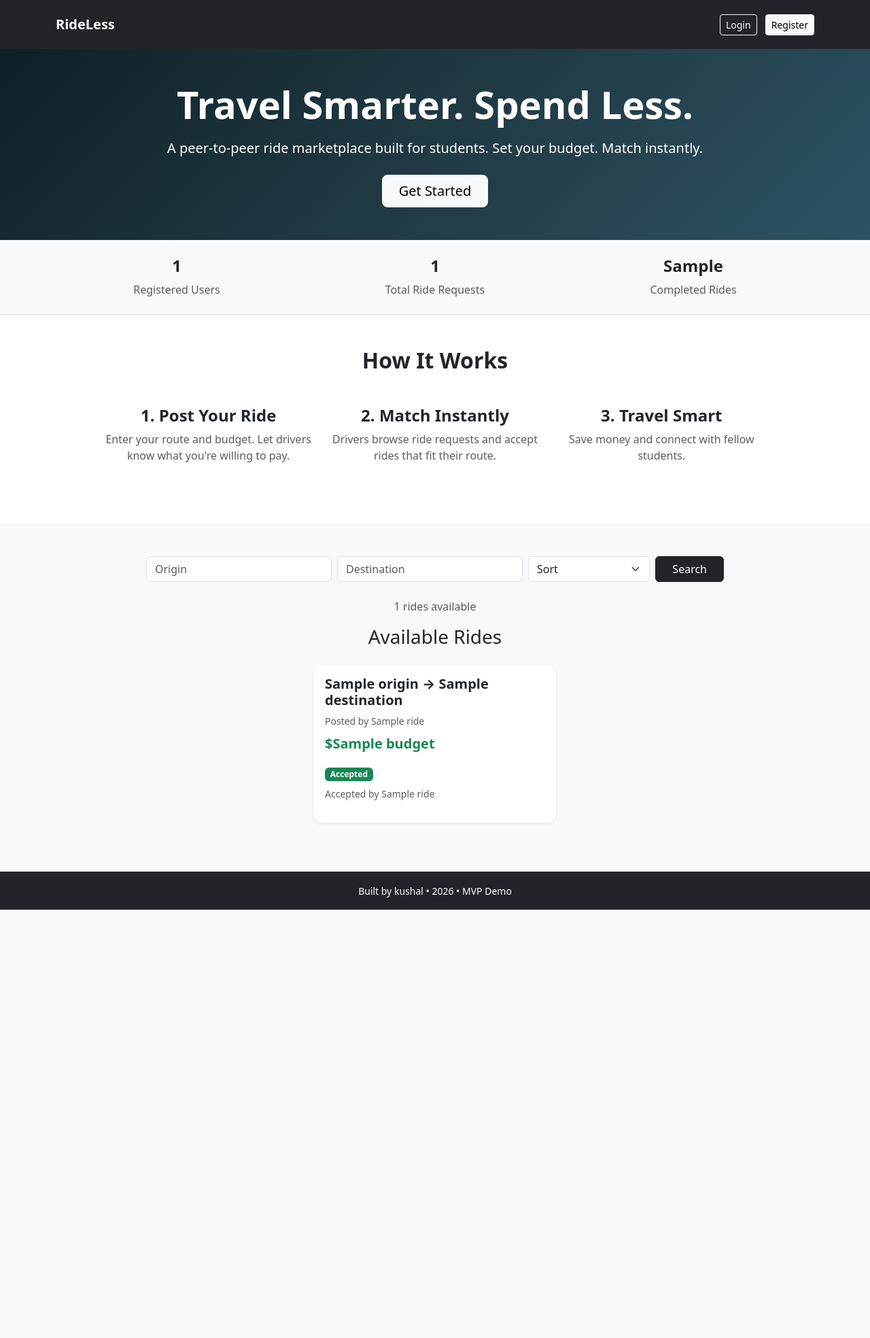
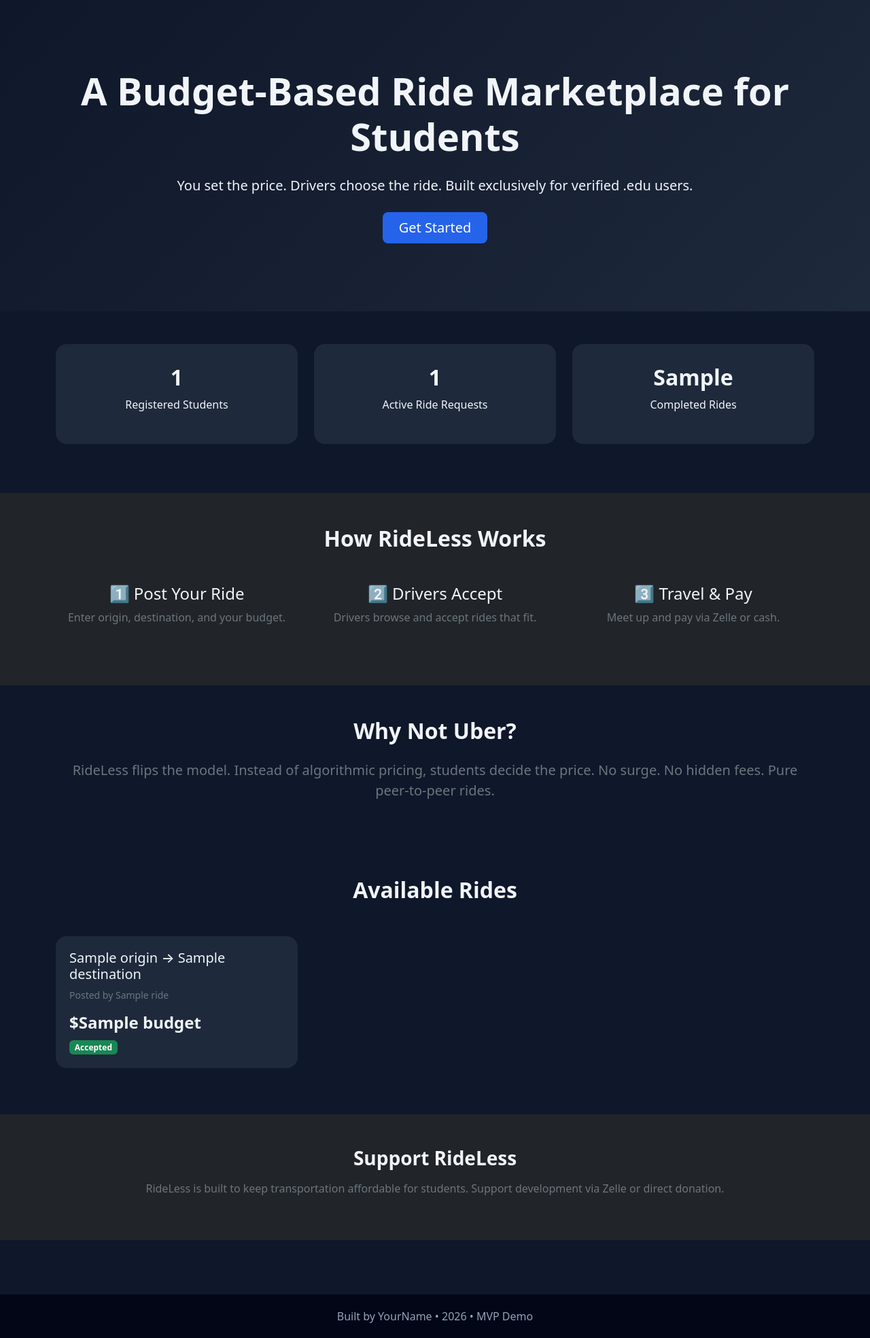
Before and after one commit to KushalKUMAR-P/student-ride-demo, a Flask app: template templates/index.html in a window 1280 px wide. Shown: the whole page at 68% size. Before the commit the page ends 1338 px from the top, so only its background shows below. Run offline with Flask 3, Linux system fonts and the light colour scheme; the template is opened without the code that fills it: most values are stand-ins (such as "Sample title", 1, 10 or a date in 2020); some libraries are stand-ins or nearby versions.

Commit message:
Upgrade homepage to startup-style dark theme

```diff
--- a/templates/index.html
+++ b/templates/index.html
@@ -2,88 +2,113 @@
 <html>
 
 <head>
-  <title>RideLess - Student Ride Sharing</title>
+  <title>RideLess - Student Ride Marketplace</title>
+  <meta name="viewport" content="width=device-width, initial-scale=1">
+
   <link href="https://cdn.jsdelivr.net/npm/bootstrap@5.3.2/dist/css/bootstrap.min.css" rel="stylesheet">
+
   <style>
-    .card {
-      border-radius: 12px;
-      transition: transform 0.2s ease, box-shadow 0.2s ease;
+    body {
+      background-color: #0f172a;
+      color: #f1f5f9;
     }
 
-    .card:hover {
+    .hero {
+      padding: 100px 0;
+      text-align: center;
+      background: linear-gradient(135deg, #0f172a, #1e293b);
+    }
+
+    .btn-primary {
+      background-color: #2563eb;
+      border: none;
+    }
+
+    .stats-box {
+      background-color: #1e293b;
+      border-radius: 16px;
+      padding: 30px;
+      text-align: center;
+      transition: 0.3s;
+    }
+
+    .stats-box:hover {
       transform: translateY(-5px);
-      box-shadow: 0 8px 20px rgba(0, 0, 0, 0.1);
+      background-color: #334155;
+    }
+
+    .ride-card {
+      background-color: #1e293b;
+      border-radius: 16px;
+      padding: 20px;
+      margin-bottom: 20px;
+      transition: 0.3s;
+    }
+
+    .ride-card:hover {
+      background-color: #334155;
+    }
+
+    footer {
+      background-color: #020617;
+      padding: 20px;
+      text-align: center;
+      margin-top: 80px;
+      color: #94a3b8;
     }
   </style>
 </head>
 
-<body class="bg-light">
+<body>
 
-  <!-- NAVBAR -->
-  <nav class="navbar navbar-expand-lg navbar-dark bg-dark py-3">
+  <!-- HERO -->
+  <section class="hero">
     <div class="container">
-      <a class="navbar-brand fw-bold" href="/">RideLess</a>
-
-      <div>
-        {% if session.username %}
-        <a href="/dashboard" class="btn btn-outline-light btn-sm me-2">
-          Dashboard
-        </a>
-        <span class="text-white me-3">
-          {{ session.username }}
-        </span>
-        <a href="/logout" class="btn btn-light btn-sm">
-          Logout
-        </a>
-        {% else %}
-        <a href="/login" class="btn btn-outline-light btn-sm me-2">Login</a>
-        <a href="/register" class="btn btn-light btn-sm">Register</a>
-        {% endif %}
-      </div>
-    </div>
-  </nav>
-
-  <!-- HERO SECTION -->
-  <section style="background: linear-gradient(135deg, #0f2027, #203a43, #2c5364);" class="text-white text-center py-5">
-    <div class="container">
-      <h1 class="display-4 fw-bold mb-3">
-        Travel Smarter. Spend Less.
+      <h1 class="display-4 fw-bold mb-4">
+        A Budget-Based Ride Marketplace for Students
       </h1>
       <p class="lead mb-4">
-        A peer-to-peer ride marketplace built for students.
-        Set your budget. Match instantly.
+        You set the price. Drivers choose the ride.
+        Built exclusively for verified .edu users.
       </p>
 
       {% if session.user_id %}
-      <a href="/create" class="btn btn-light btn-lg px-4">
+      <a href="/create" class="btn btn-primary btn-lg px-4">
         Post a Ride
       </a>
       {% else %}
-      <a href="/register" class="btn btn-light btn-lg px-4">
+      <a href="/register" class="btn btn-primary btn-lg px-4">
         Get Started
       </a>
       {% endif %}
     </div>
   </section>
 
-  <!-- ANALYTICS STRIP -->
-  <section class="bg-light py-4 border-bottom">
+
+  <!-- STATS -->
+  <section class="py-5">
     <div class="container">
       <div class="row text-center">
 
-        <div class="col-md-4">
-          <h4 class="fw-bold">{{ total_users }}</h4>
-          <p class="text-muted mb-0">Registered Users</p>
+        <div class="col-md-4 mb-4">
+          <div class="stats-box">
+            <h2 class="fw-bold">{{ total_users }}</h2>
+            <p>Registered Students</p>
+          </div>
         </div>
 
-        <div class="col-md-4">
-          <h4 class="fw-bold">{{ total_rides }}</h4>
-          <p class="text-muted mb-0">Total Ride Requests</p>
+        <div class="col-md-4 mb-4">
+          <div class="stats-box">
+            <h2 class="fw-bold">{{ total_rides }}</h2>
+            <p>Active Ride Requests</p>
+          </div>
         </div>
 
-        <div class="col-md-4">
-          <h4 class="fw-bold">{{ completed_rides }}</h4>
-          <p class="text-muted mb-0">Completed Rides</p>
+        <div class="col-md-4 mb-4">
+          <div class="stats-box">
+            <h2 class="fw-bold">{{ completed_rides }}</h2>
+            <p>Completed Rides</p>
+          </div>
         </div>
 
       </div>
@@ -92,177 +117,99 @@
 
 
   <!-- HOW IT WORKS -->
-  <section class="py-5 bg-white">
-    <div class="container text-center" style="max-width: 1000px;">
-      <h2 class="fw-bold mb-5">How It Works</h2>
+  <section class="py-5 bg-dark">
+    <div class="container text-center">
+      <h2 class="mb-5 fw-bold">How RideLess Works</h2>
 
       <div class="row">
         <div class="col-md-4 mb-4">
-          <h4 class="fw-bold">1. Post Your Ride</h4>
-          <p class="text-muted">
-            Enter your route and budget. Let drivers know what you're willing to pay.
+          <h4>1️⃣ Post Your Ride</h4>
+          <p class="text-secondary">
+            Enter origin, destination, and your budget.
           </p>
         </div>
 
         <div class="col-md-4 mb-4">
-          <h4 class="fw-bold">2. Match Instantly</h4>
-          <p class="text-muted">
-            Drivers browse ride requests and accept rides that fit their route.
+          <h4>2️⃣ Drivers Accept</h4>
+          <p class="text-secondary">
+            Drivers browse and accept rides that fit.
           </p>
         </div>
 
         <div class="col-md-4 mb-4">
-          <h4 class="fw-bold">3. Travel Smart</h4>
-          <p class="text-muted">
-            Save money and connect with fellow students.
+          <h4>3️⃣ Travel & Pay</h4>
+          <p class="text-secondary">
+            Meet up and pay via Zelle or cash.
           </p>
         </div>
       </div>
     </div>
   </section>
 
-  <!-- RIDES SECTION -->
-  <div class="container mt-5 mb-5">
 
-    <!-- SEARCH FORM -->
-    <form method="GET" class="row g-2 mb-4 justify-content-center">
+  <!-- WHY DIFFERENT -->
+  <section class="py-5">
+    <div class="container text-center">
+      <h2 class="fw-bold mb-4">Why Not Uber?</h2>
+      <p class="lead text-secondary">
+        RideLess flips the model.
+        Instead of algorithmic pricing, students decide the price.
+        No surge. No hidden fees. Pure peer-to-peer rides.
+      </p>
+    </div>
+  </section>
 
-      <div class="col-md-3">
-        <input type="text" name="origin" class="form-control" placeholder="Origin"
-          value="{{ request.args.get('origin', '') }}">
 
-      </div>
-
-      <div class="col-md-3">
-        <input type="text" name="destination" class="form-control" placeholder="Destination"
-          value="{{ request.args.get('destination', '') }}">
-
-      </div>
-
-      <div class="col-md-2">
-        <select name="sort" class="form-select">
-          <option value="">Sort</option>
-
-          <option value="low" {% if request.args.get('sort')=='low' %}selected{% endif %}>
-            Budget ↑
-          </option>
-
-          <option value="high" {% if request.args.get('sort')=='high' %}selected{% endif %}>
-            Budget ↓
-          </option>
-        </select>
-
-      </div>
-
-      <div class="col-md-auto">
-        <button type="submit" class="btn btn-dark px-4">
-          Search
-        </button>
-      </div>
-
-    </form>
-
-    <p class="text-center text-muted">
-      {{ total_rides }} rides available
-    </p>
-
-    <h3 class="mb-4 text-center">Available Rides</h3>
+  <!-- AVAILABLE RIDES -->
+  <section class="py-5">
+    <div class="container">
+      <h2 class="fw-bold text-center mb-5">Available Rides</h2>
 
       {% if rides %}
-    <div class="row justify-content-center">
+      <div class="row">
         {% for ride in rides %}
-      <div class="col-sm-12 col-md-6 col-lg-4 d-flex mb-4">
-        <div class="card shadow-sm border-0 w-100">
-          <div class="card-body">
-
-            <h5 class="fw-bold mb-2">
-              {{ ride.origin }} → {{ ride.destination }}
-            </h5>
-
-            <p class="text-muted small mb-2">
+        <div class="col-md-4">
+          <div class="ride-card">
+            <h5>{{ ride.origin }} → {{ ride.destination }}</h5>
+            <p class="text-secondary small">
               Posted by {{ ride.rider_name }}
             </p>
-
-            <p class="fs-5 fw-bold text-success mb-3">
-              ${{ ride.budget }}
-            </p>
+            <h4 class="fw-bold">${{ ride.budget }}</h4>
 
             {% if ride.status == "Pending" %}
               <span class="badge bg-warning text-dark">Pending</span>
-
-            {% if session.user_id and session.user_id != ride.rider_id %}
-            <a href="/accept/{{ ride.id }}" class="btn btn-success btn-sm ms-2">
-              Accept
-            </a>
-            {% endif %}
-
-            {% if session.user_id and session.user_id == ride.rider_id %}
-            <a href="/cancel/{{ ride.id }}" class="btn btn-danger btn-sm ms-2">
-              Cancel
-            </a>
-            {% endif %}
-
             {% elif ride.status == "Accepted" %}
               <span class="badge bg-success">Accepted</span>
-            <p class="mt-2 small text-muted">
-              Accepted by {{ ride.driver_name }}
-            </p>
-
-            {% if session.user_id == ride.rider_id or session.user_id == ride.driver_id %}
-            <a href="/complete/{{ ride.id }}" class="btn btn-dark btn-sm mt-2">
-              Mark as Completed
-            </a>
-            {% endif %}
-
             {% else %}
               <span class="badge bg-secondary">Completed</span>
             {% endif %}
-
-          </div>
           </div>
         </div>
         {% endfor %}
       </div>
       {% else %}
-    <p class="text-center text-muted">No rides available yet.</p>
+      <p class="text-center text-secondary">No rides available yet.</p>
       {% endif %}
+    </div>
+  </section>
 
-    {% if total_pages > 1 %}
-    <nav>
-      <ul class="pagination justify-content-center mt-4">
 
-        {% if page > 1 %}
-        <li class="page-item">
-          <a class="page-link" href="?page={{ page - 1 }}">Previous</a>
-        </li>
-        {% endif %}
+  <!-- DONATION -->
+  <section class="py-5 bg-dark text-center">
+    <div class="container">
+      <h3 class="fw-bold mb-3">Support RideLess</h3>
+      <p class="text-secondary">
+        RideLess is built to keep transportation affordable for students.
+        Support development via Zelle or direct donation.
+      </p>
+    </div>
+  </section>
 
-        {% for p in range(1, total_pages + 1) %}
-        <li class="page-item {% if p == page %}active{% endif %}">
-          <a class="page-link"
-            href="?page={{ p }}&origin={{ request.args.get('origin', '') }}&destination={{ request.args.get('destination', '') }}&sort={{ request.args.get('sort', '') }}"
-            </a>
-        </li>
-        {% endfor %}
-
-        {% if page < total_pages %} <li class="page-item">
-          <a class="page-link" href="?page={{ page + 1 }}">Next</a>
-          </li>
-          {% endif %}
-
-      </ul>
-    </nav>
-    {% endif %}
-
-  </div>
 
   <!-- FOOTER -->
-  <footer class="bg-dark text-white text-center py-3">
-    <small>
-      Built by kushal • 2026 • MVP Demo
-    </small>
+  <footer>
+    Built by YourName • 2026 • MVP Demo
   </footer>
 
 </body>
-
 </html>
```
Lines whose indentation alone changed are shown as unchanged.
